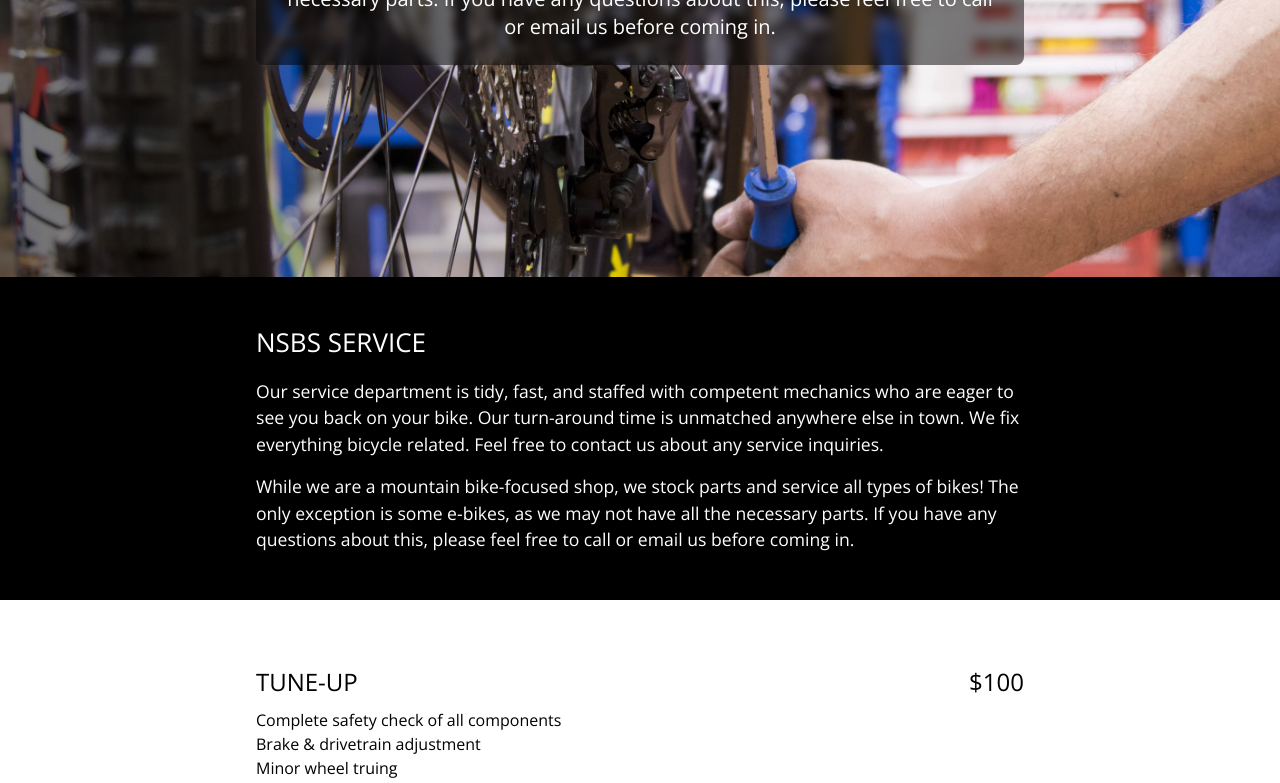
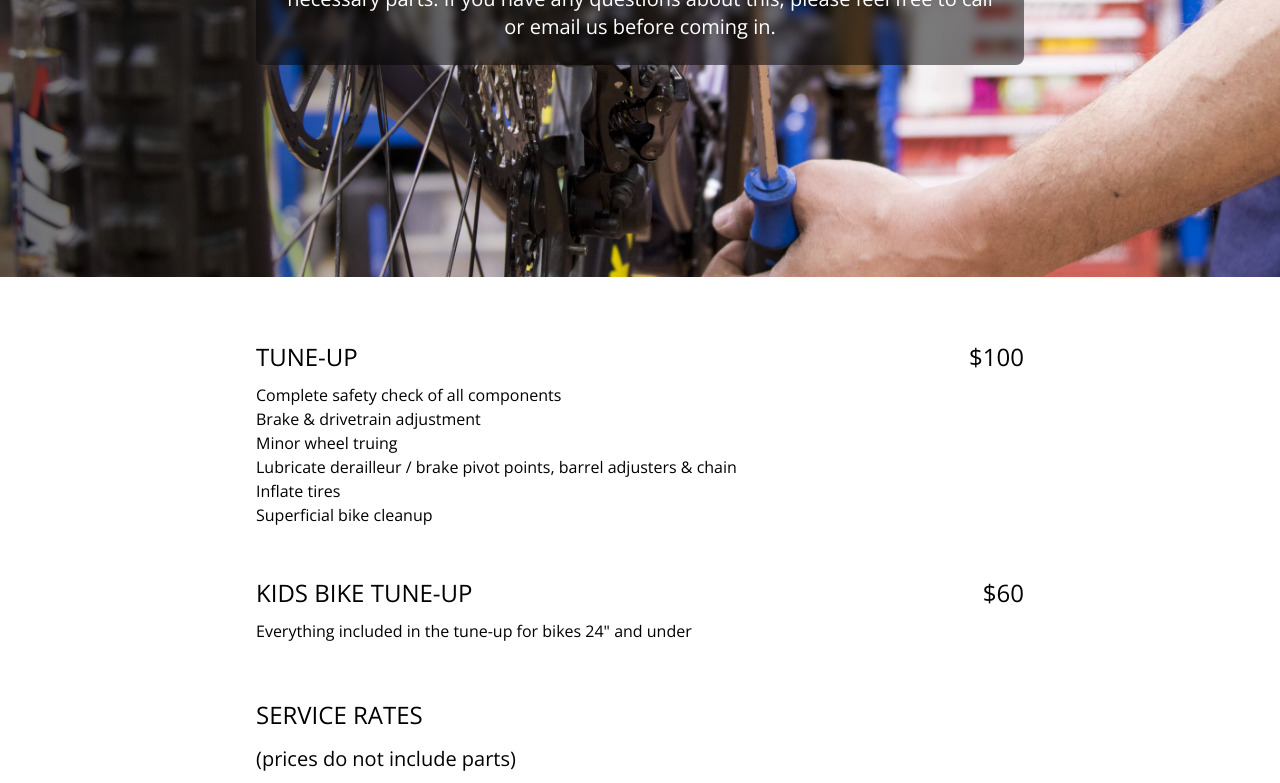
Before and after one commit to chrismitchellcs/NSBS-MERN, a React (Create React App) app in the folder client/: page /service in a window 1280 px wide. Shown: the part 575-1358 px from the top of the page. Built offline with nearby package versions, Linux system fonts and the light colour scheme; no server answers.

Commit message:
fixed service page

```diff
--- a/client/src/pages/Service.js
+++ b/client/src/pages/Service.js
@@ -49,7 +49,7 @@ const Service = () => {
       <Fade in={show} timeout={1500}>
         <Box>
           <ServiceImage />
-          <Stack
+          {/* <Stack
             width={"100%"}
             bgcolor={"black"}
             color={"white"}
@@ -91,7 +91,7 @@ const Service = () => {
               we may not have all the necessary parts. If you have any questions
               about this, please feel free to call or email us before coming in.
             </Box>
-          </Stack>
+          </Stack> */}
         </Box>
       </Fade>
       {/* <FadeInSection> */}
```
